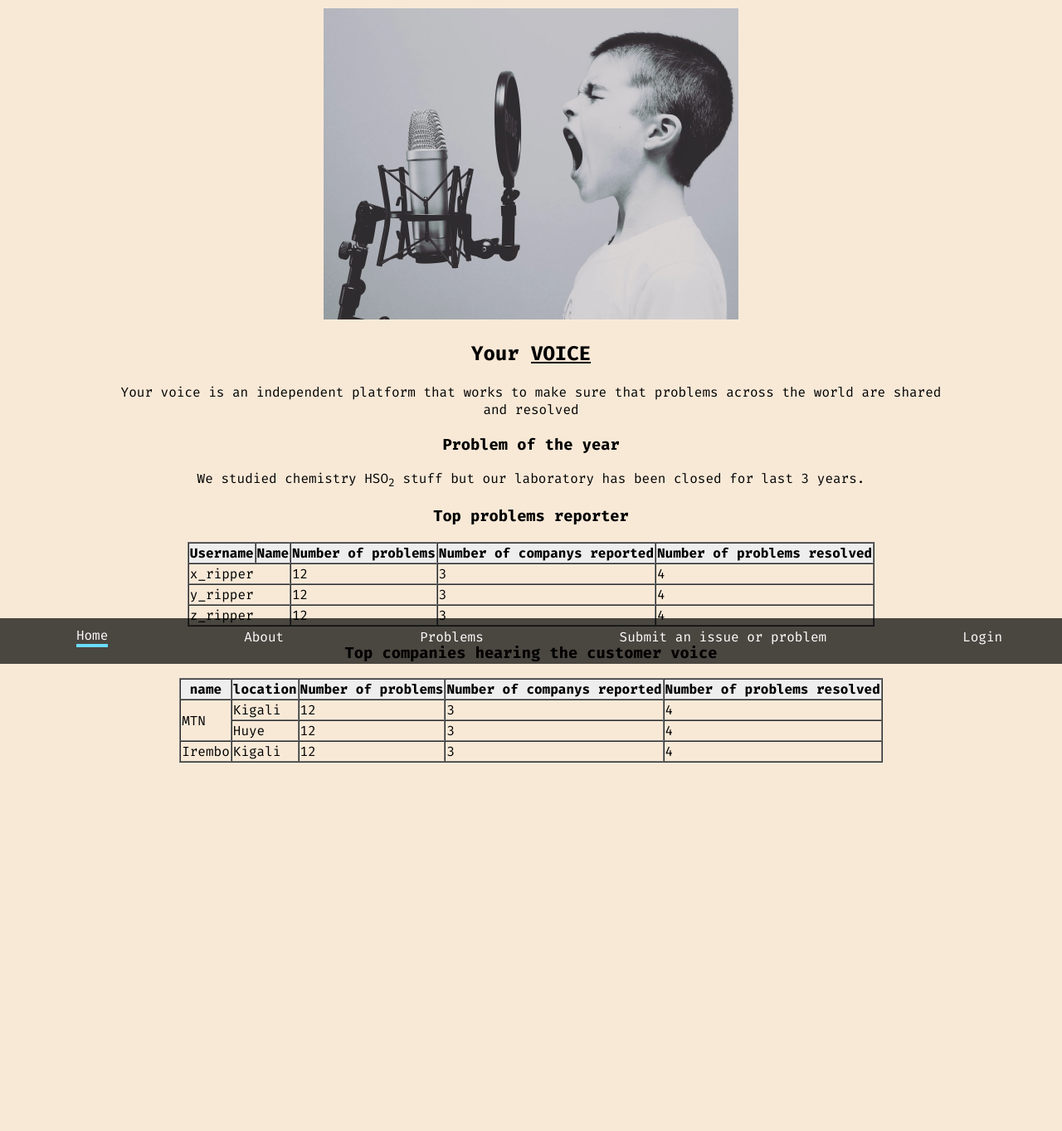
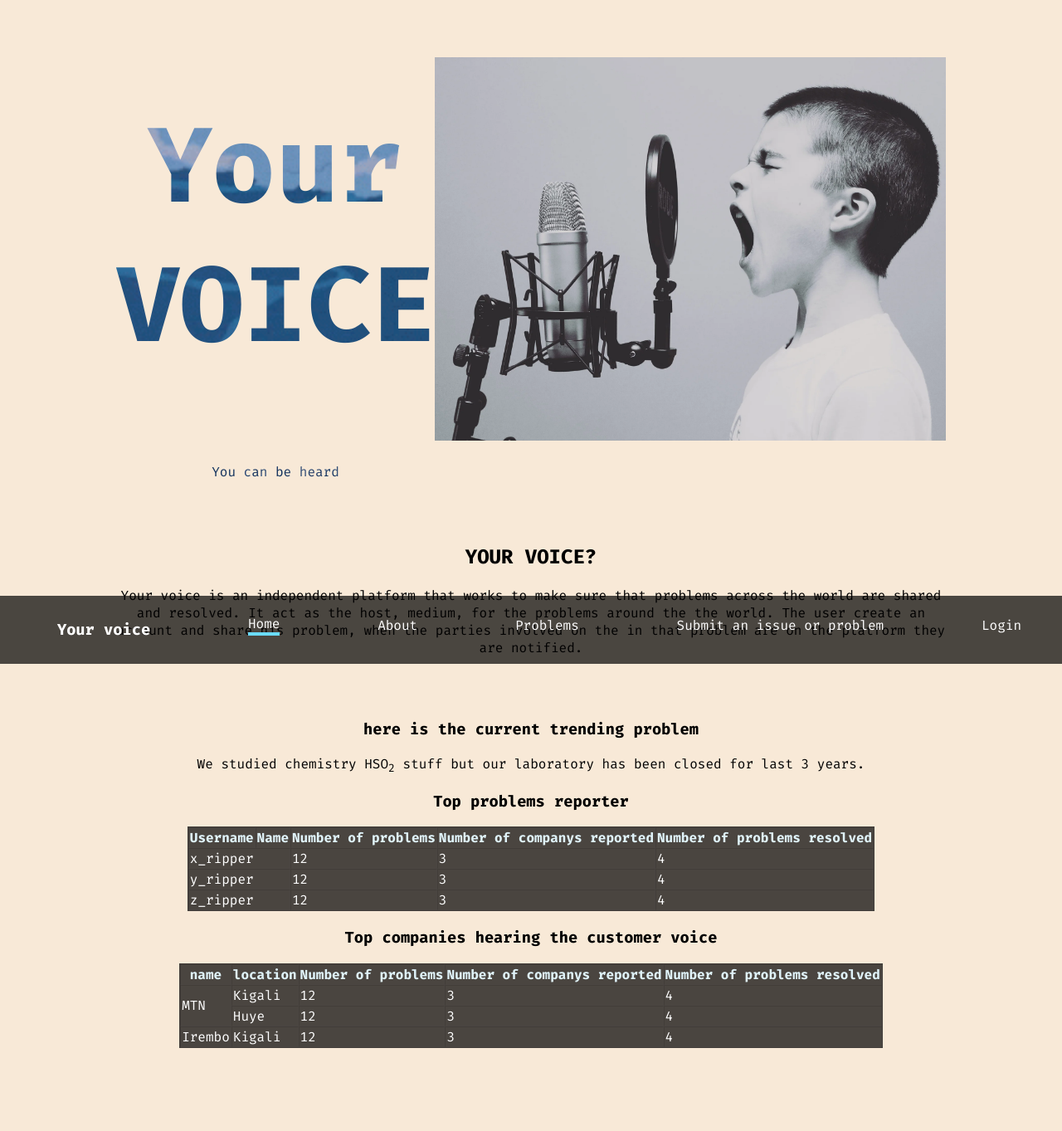
Before and after one commit to m101b/voice, a PHP site: page / in a window 1280 px wide. Shown: the whole page at 83% size. Before the commit the page ends 919 px from the top, so only its background shows below. Run offline with PHP 8.4, Linux system fonts and the light colour scheme.

Commit message:
few change

```diff
--- a/about.html
+++ b/about.html
@@ -21,7 +21,6 @@
         <ol>
           Sorry that not question for here
         </ol>
-        <a href="home.html">Home</a>
         <a href="howToSubmitIssue.html">How to submit an issue</a>
       </center>
     </section>
--- a/css/index.css
+++ b/css/index.css
@@ -1,3 +1,11 @@
+
+:root{
+  --primary-color: rgb(106, 220, 255);
+  --primary-color-light: rgb(150, 231, 255);
+  --primary-color-very-light:rgb(223, 242, 248);
+  --primary-color-very-dark: rgb(8, 16, 19);
+  --white: white;
+}
 @font-face {
   font-family: firaCode;
   src: url(Fira_Code/FiraCode-VariableFont_wght.ttf);
@@ -35,16 +43,19 @@ justify-content: space-around;
 padding: 10px;
 background-color: rgba(0, 0, 0, 0.7);
 }
+nav h1{
+  color: var(--white);
+}
 nav a{
-  color: white;
+  color: var(--white);
   text-decoration: none;
   margin-bottom: 10px;
 }
 nav a.active{
-  border-bottom: 4px solid rgb(106, 220, 255);
+  border-bottom: 4px solid var(--primary-color);
 }
 nav a:hover{
-  color: rgb(106, 220, 255);
+  color: var(--primary-color);
   text-decoration: none;
   border-bottom: 4px  solid rgb(150, 231, 255);
 }
@@ -54,3 +65,64 @@ form{
   flex-direction: column;
   line-height: 1rem;
 }
+form label{
+  padding-bottom: 10px;
+}
+table{
+  color: var(--white);
+  border: 1px solid rgba(0, 0, 0, 0.1);
+  background-color: rgba(0, 0, 0, 0.7);
+}
+th{
+  color: var(--primary-color-very-light);
+}
+
+#hero-page{
+  min-height: 400px;
+  background: url(../images/waterfall-water.gif) center/cover fixed;
+  background-clip: text;
+  -webkit-background-clip: text;
+  color: transparent;
+  display: flex;
+  align-items: center;
+  justify-content: center;
+}
+#hero-page h1{
+  font-size: 5rem;
+  font-weight: 900;
+}
+#hero-page h1{
+  font-size: 10vw;
+  font-weight: 900;
+}
+a.silent{
+  color: var(--white);
+  text-decoration: none;
+  margin-bottom: 10px;
+}
+a.silent:hover{
+  color: 4px solid var(--primary-color);
+}
+a.active{
+  border-bottom: 4px solid var(--primary-color);
+}
+.py-2{
+  padding-top: 10px;
+  padding-bottom: 10px;
+}
+#what{
+  padding: 40px 0px;
+}
+#what  h1{
+  color: var(--primary-color-very-dark);
+}
+button, input, textarea{
+  border: 0px;
+  outline: 0px;
+  box-shadow: 1px 0px 5px 1px rgba(0, 0, 0, 0.7);
+  padding: 7px 10px;
+  border-radius: 10px;
+}
+input[type=radio]{
+  box-shadow: none;
+}
--- a/index.html
+++ b/index.html
@@ -10,13 +10,24 @@
   <body>
     <section>
       <center>
-        <img src="images/your_voice.webp" alt="Voice to be heard" width="50%" />
-        <h1>Your <u>VOICE</u></h1>
-        <p>
-          Your voice is an independent platform that works to make sure that
-          problems across the world are shared and resolved
-        </p>
-        <h3>Problem of the year</h3>
+        <div id="hero-page">
+          <div>
+            <h1 id="">Your <u>VOICE</u></h1>
+            <p>You can be heard</p>
+          </div>
+          <div>
+            <img src="./your_voice.webp" alt="">
+          </div>
+        </div>
+        <section id="what">
+          <h2>YOUR VOICE?</h2>
+          <p>
+            Your voice is an independent platform that works to make sure that
+            problems across the world are shared and resolved. It act as the host, medium, for the problems around the the world.
+            The user create an account and share his problem, when the parties involved on the in that problem are on the platform they are notified.
+          </p>
+        </section>
+        <h3>here is the current trending problem</h3>
 
         <p>
           We studied chemistry HSO<sub>2</sub> stuff but our laboratory has been
@@ -25,7 +36,7 @@
         <h3>Top problems reporter</h3>
 
         <table border="1px" cellspacing="0">
-          <tr bgcolor="#eeeeee">
+          <tr>
             <th>Username</th>
             <th>Name</th>
             <th>Number of problems</th>
@@ -53,7 +64,7 @@
         </table>
         <h3>Top companies hearing the customer voice</h3>
         <table border="1px" cellspacing="0">
-          <tr bgcolor="#eeeeee">
+          <tr >
             <th>name</th>
             <th>location</th>
             <th>Number of problems</th>
@@ -82,6 +93,7 @@
           </tr>
         </table>
         <nav>
+          <h1>Your voice</h1>
           <a href="index.html" class="active">Home</a>
           <a href="about.html">About</a>
           <a href="problems.html">Problems</a>
```
Also changed, not shown: problem.html (+8 -2 lines), problems.html (+6 -4 lines), images/svg.svg (added), images/waterfall-water.gif (added).
